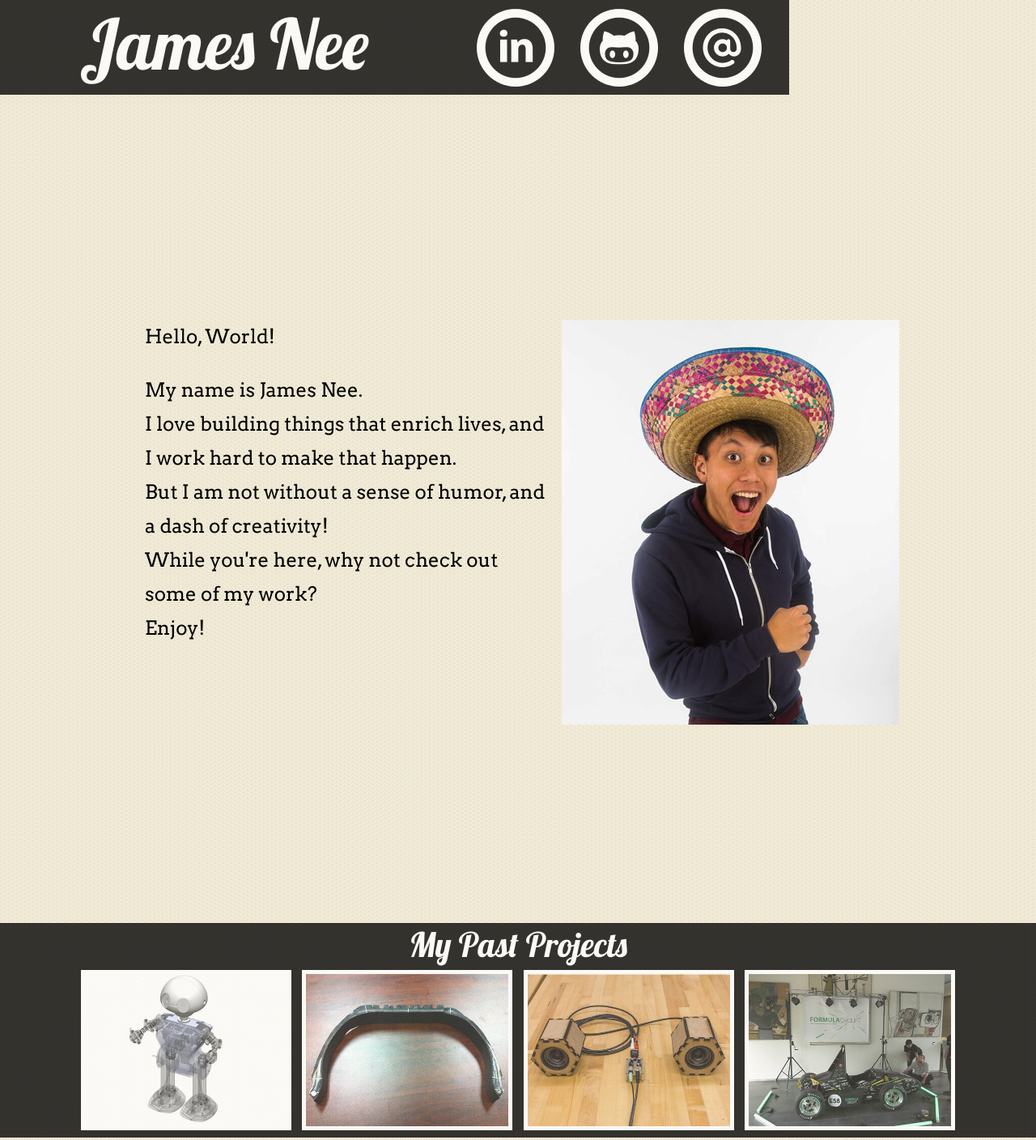
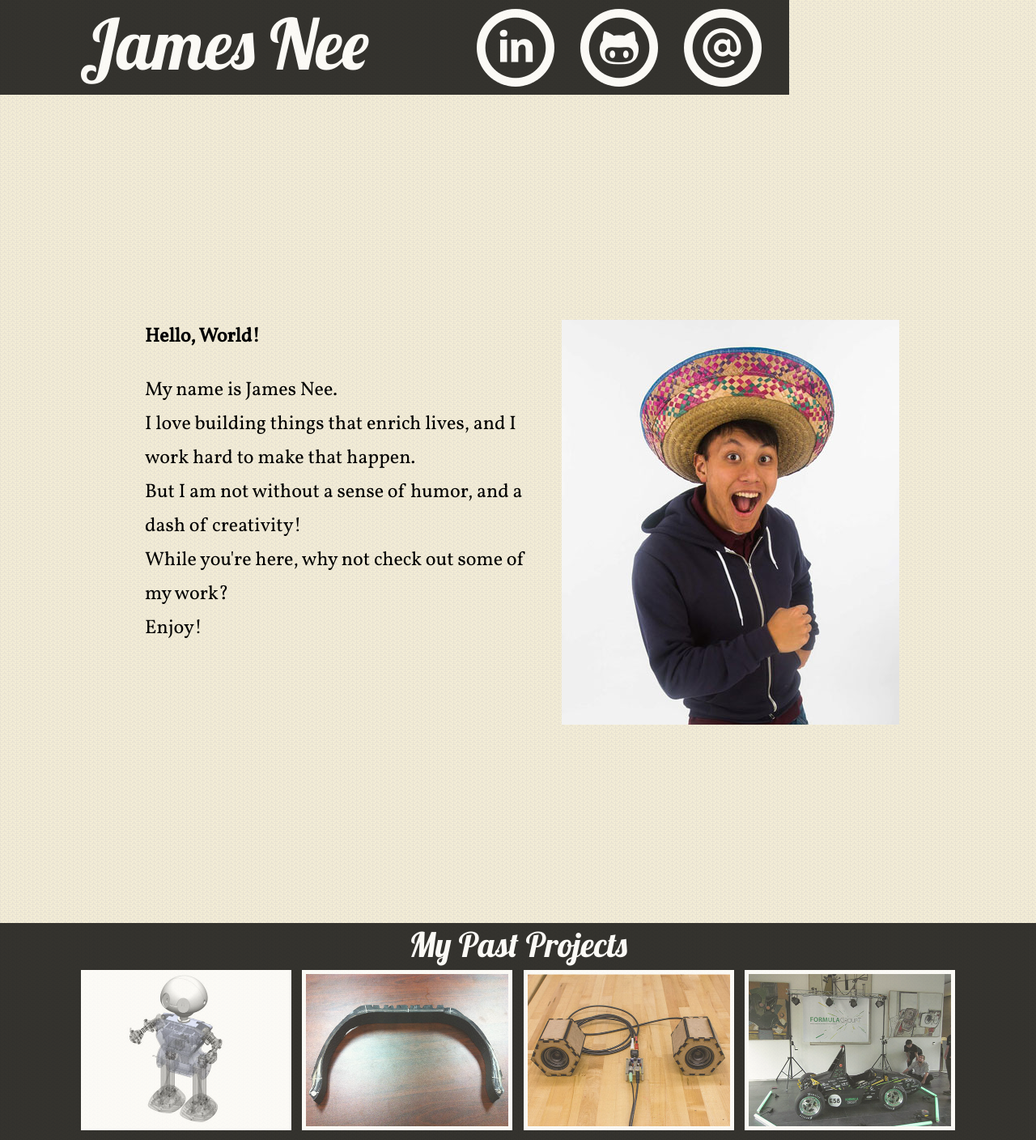
Before and after one commit to therightnee/therightnee, a Jekyll site: the page built from index.html, in a window 1280 px wide. Shown: the whole page at 81% size. Built offline with Jekyll 4.4.1, drawn with Linux system fonts in a browser that asks for light colours; nearby versions of some CDN libraries.

Commit message:
Fix Font

```diff
--- a/_layouts/default.html
+++ b/_layouts/default.html
@@ -5,7 +5,7 @@
   <title> {% if page.title %} {{ page.title }} | {% endif %} James Nee </title>
   <link rel="stylesheet" href="/css/style.css" />
   <link href='http://fonts.googleapis.com/css?family=Lobster' rel='stylesheet' type='text/css'>
-  <link href='http://fonts.googleapis.com/css?family=Arvo' rel='stylesheet' type='text/css'>
+<link href='http://fonts.googleapis.com/css?family=Vollkorn' rel='stylesheet' type='text/css'>
   <script src="http://code.jquery.com/jquery-2.0.3.min.js" ></script>
   <link rel="shortcut icon" type="image/x-icon" href="/img/favicon.ico">
 </head>
--- a/css/style.css
+++ b/css/style.css
@@ -1,5 +1,5 @@
 body {
-  font-family: 'Arvo', Georgia, serif;
+  font-family: 'Vollkorn', Georgia, serif;
   padding: 0;
   margin: 0;
   background-image:url('/img/sprinkles.png');
--- a/index.html
+++ b/index.html
@@ -5,7 +5,7 @@
 
 <div id="main">
     <div id="description">
-        Hello, World! <br />
+        <strong>Hello, World!</strong> <br />
         <p>
         My name is James Nee. <br/>
 
```
Also changed, not shown: _posts/2012-12-15-JANG.md (+1 -1 lines), 7 other files.
